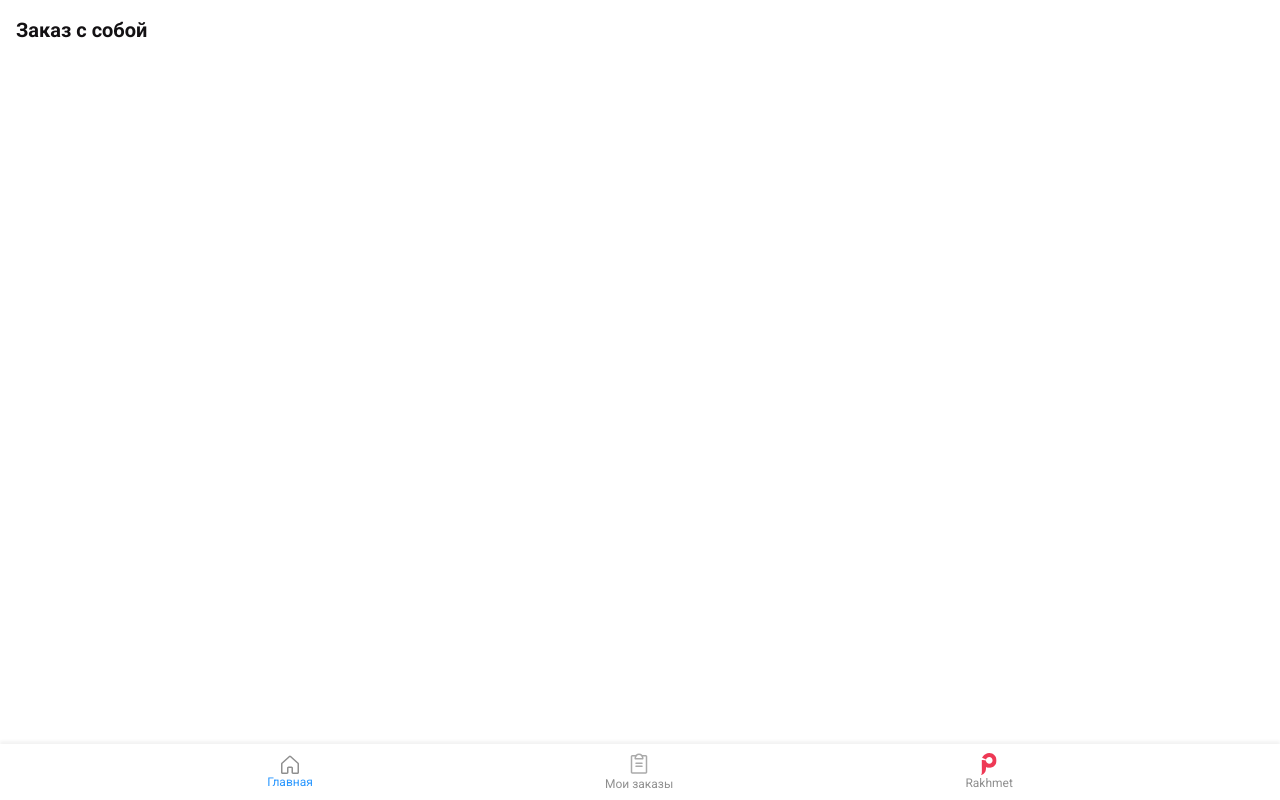
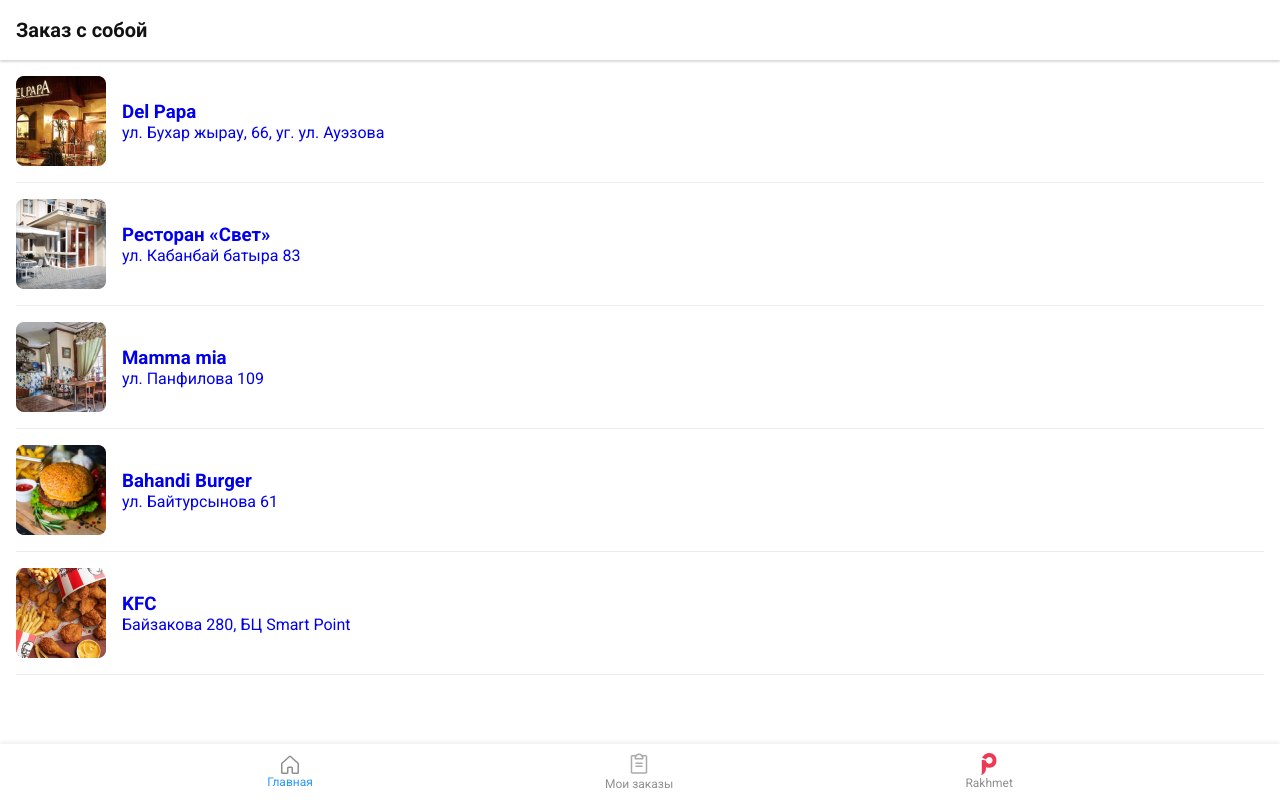
Before and after one commit to choco-internship/team_1, a Vue app: page / in a window 1280 px wide. Built offline with nearby package versions, Linux system fonts and the light colour scheme.

Commit message:
feat: add Home page

```diff
--- a/src/views/Home.vue
+++ b/src/views/Home.vue
@@ -1,13 +1,51 @@
 <template>
-  <Header :isBackIcon="false" :isFlat="true">Заказ с собой</Header>
+  <Header>Заказ с собой</Header>
+  <section class="restaurants">
+    <div class="container">
+      <div class="restaurants__list">
+        <router-link
+          class="restaurant__item"
+          v-for="restaurant in $options.$restaurants_list"
+          :key="restaurant.id"
+          :to="`/restaurant/${restaurant.id}`"
+        >
+          <img
+            class="restaurant__image"
+            :src="require(`@/assets/images/restaurants/${restaurant.id}.png`)"
+            :alt="restaurant.rest_name"
+          />
+
+          <div class="restaurant-info">
+            <h3 class="restaurant-info__title">{{ restaurant.rest_name }}</h3>
+            <p class="restaurant-info__address">
+              {{ restaurant.rest_address }}
+            </p>
+          </div>
+        </router-link>
+      </div>
+    </div>
+  </section>
 </template>
 
 <script>
+import restaurants from "../data/restaurants.json";
 import Header from "../components/Header.vue";
 export default {
   name: "Home",
   components: { Header },
+  $restaurants_list: restaurants,
 };
 </script>
 
-<style></style>
+<style scoped>
+.restaurant__image {
+  margin-right: 16px;
+}
+.restaurant__item {
+  display: flex;
+  text-decoration: none;
+  align-items: center;
+  padding: 16px 0;
+  border-bottom: 1px solid #ececec;
+}
+</style>
```
